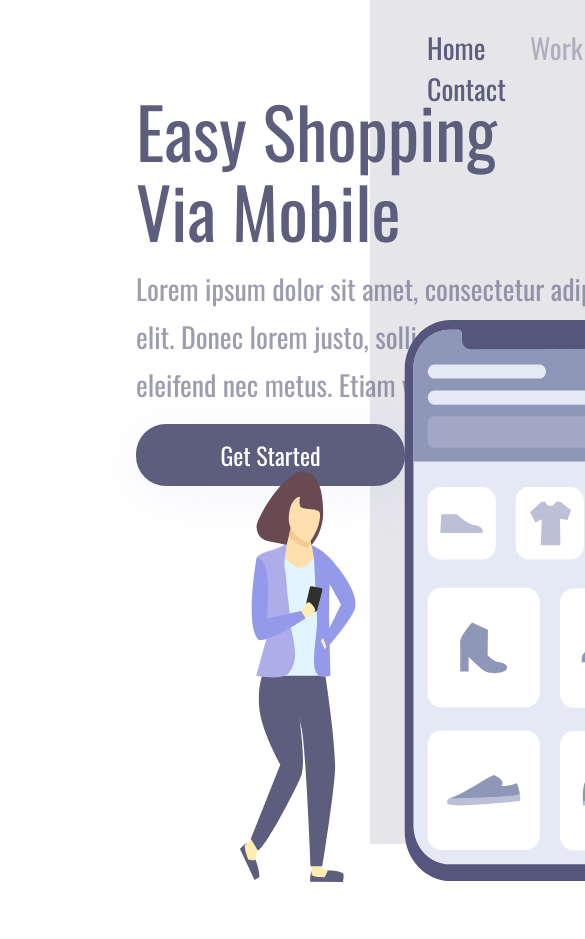
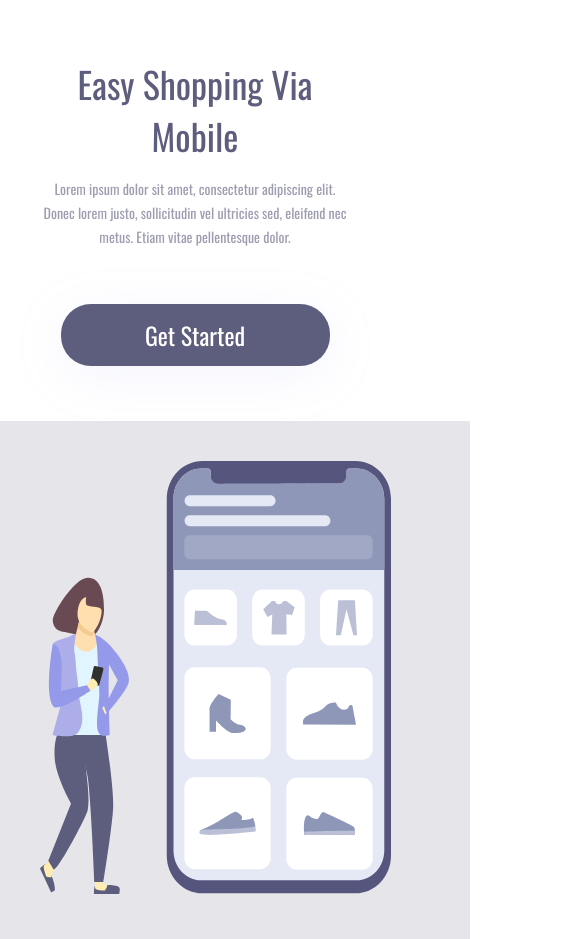
Before and after one commit to Jefferson-version/responsividade-project, a plain HTML site: page index.html in a window 390 px wide. Shown: the top 939 px of the page, 585 px wide, since content can reach past the window. Before the commit the page ends 882 px from the top, so only its background shows below. Drawn offline with nearby package versions, Linux system fonts and the light colour scheme.

Commit message:
resolução da responsividade.

```diff
--- a/style.css
+++ b/style.css
@@ -90,3 +90,60 @@ cursor: pointer;
 .link:active {
   opacity: .8;
 }
+
+header {
+  margin: 24px 0 0 57px;
+}
+
+@media screen and (max-width: 900px) {
+  .container-left {
+    width: 100%;
+    height: 50%;
+    padding: 0;
+    margin: 0;
+  }
+
+  .container-right {
+    display: block;
+    height: auto;
+    width: 100%;
+    position: static;
+    padding: 40px;
+  }
+
+  img {
+  position: static;
+  max-width: 90%;
+  }
+
+  header {
+    display: none;
+  }
+
+  h1 {
+    font-size: 36px;
+    line-height: 52px;
+    width: auto;
+    margin: 58px 50px 0 50px;
+    text-align: center;
+  }
+
+  p {
+    margin: 15px 40px;
+    width: auto;
+    text-align: center;
+    font-size: 14px;
+    line-height: 24px;
+  }
+
+  button {
+    margin: 55px auto;
+    display: block;
+  }
+}
+
+@media screen and (max-width: 330px) {
+  .container-left {
+    height: 70%;
+  }
+}
```
